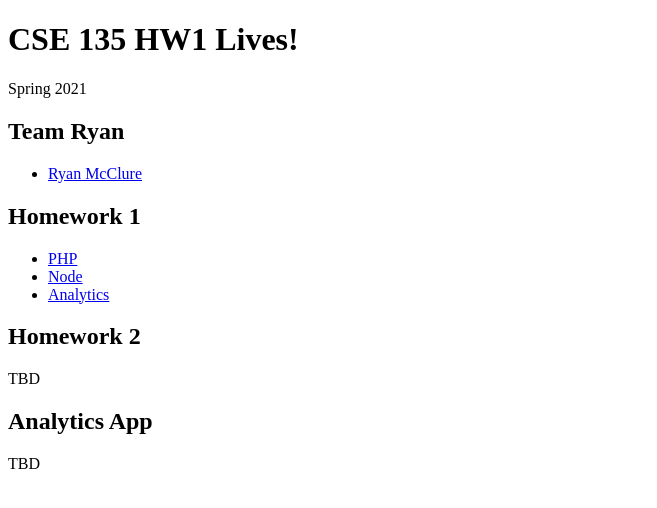
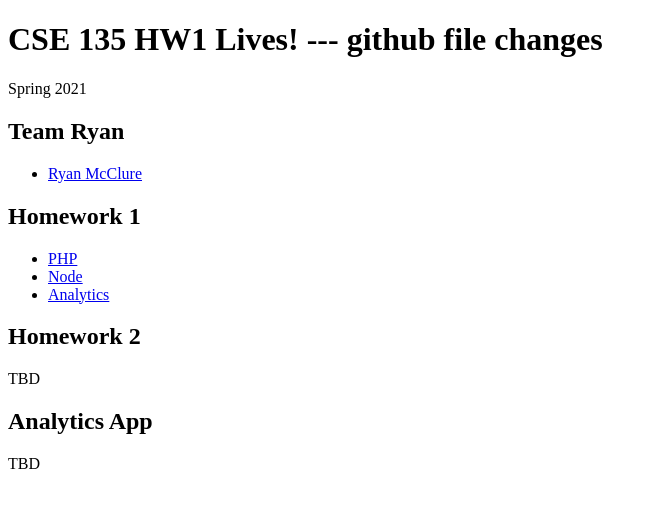
Before and after one commit to rwmcclur/cse135, a plain HTML site: page index.html in a window 1280 px wide. Shown: the whole page, without its empty margins (0-657 px from the left). Drawn offline with Linux system fonts and the light colour scheme.

Commit message:
file changeswq

```diff
--- a/index.html
+++ b/index.html
@@ -10,7 +10,7 @@
 
 <body>
   <header>
-    <h1>CSE 135 HW1 Lives!</h1>
+    <h1>CSE 135 HW1 Lives! --- github file changes</h1>
     <p>Spring 2021</p>
   </header>
   <main>
```
